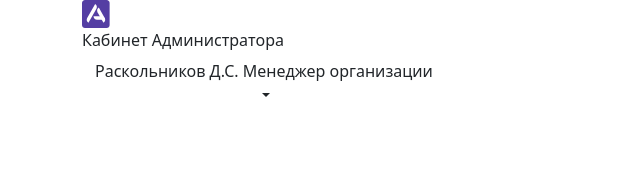
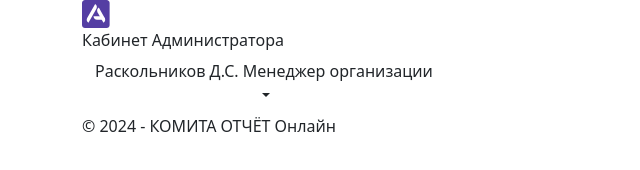
Before and after one commit to skyzavr/LP_testTask, a website built with Vite: page index.html in a window 1280 px wide. Shown: the whole page, without its empty margins (0-640 px from the left). Built offline with nearby package versions, Linux system fonts and the light colour scheme.

Commit message:
[add]: footer to the page

```diff
--- a/index.html
+++ b/index.html
@@ -44,5 +44,9 @@
         </div>
       </div>
     </header>
+    <!-- footer -->
+    <footer class="footer">
+      <div class="container">&copy; 2024 - КОМИТА ОТЧЁТ Онлайн</div>
+    </footer>
   </body>
 </html>
--- /dev/null
+++ b/src/scss/footer.scss
@@ -0,0 +1,14 @@
+.footer {
+  width: 100%;
+  position: fixed;
+  bottom: 0;
+  background-color: $lavender200;
+
+  & div {
+    color: $black52;
+    height: 30px;
+    line-height: 30px;
+    text-align: left;
+    font-size: 12px;
+  }
+}
```
